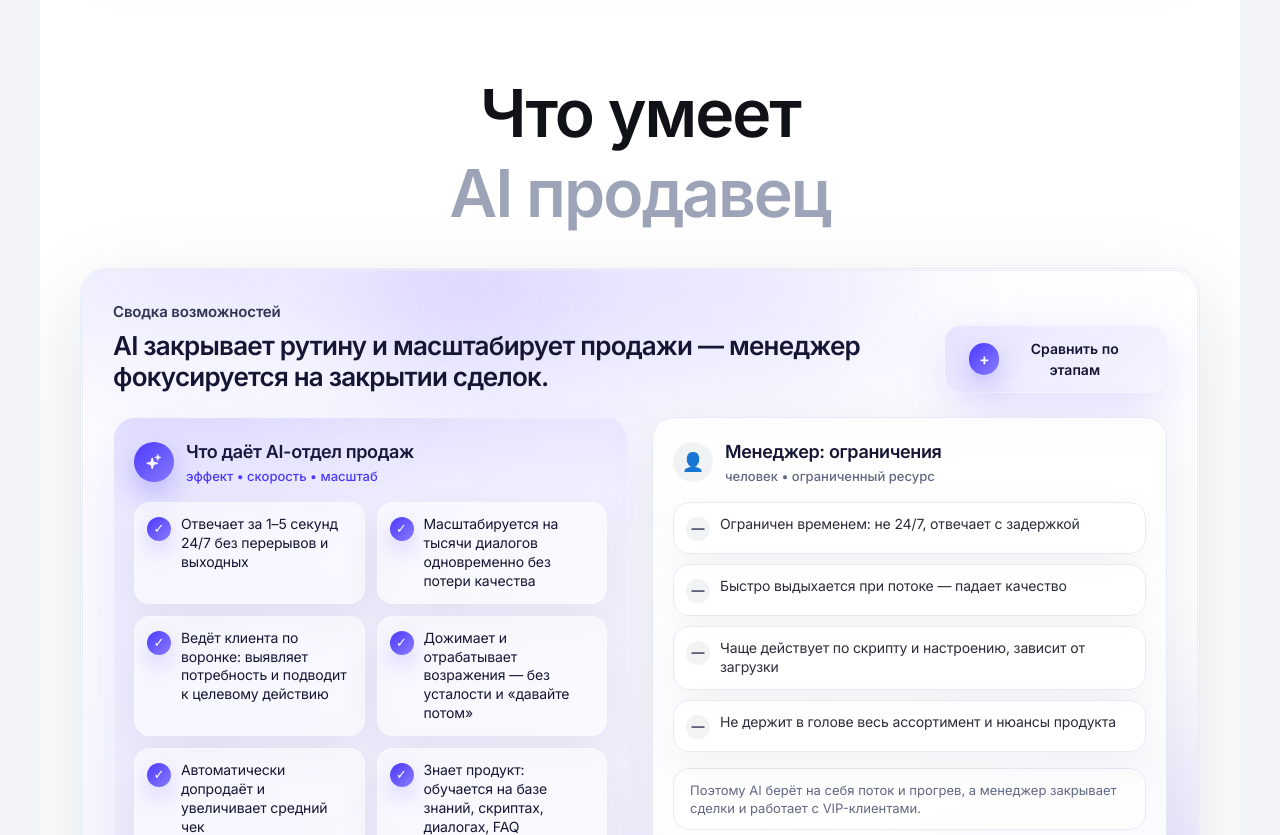
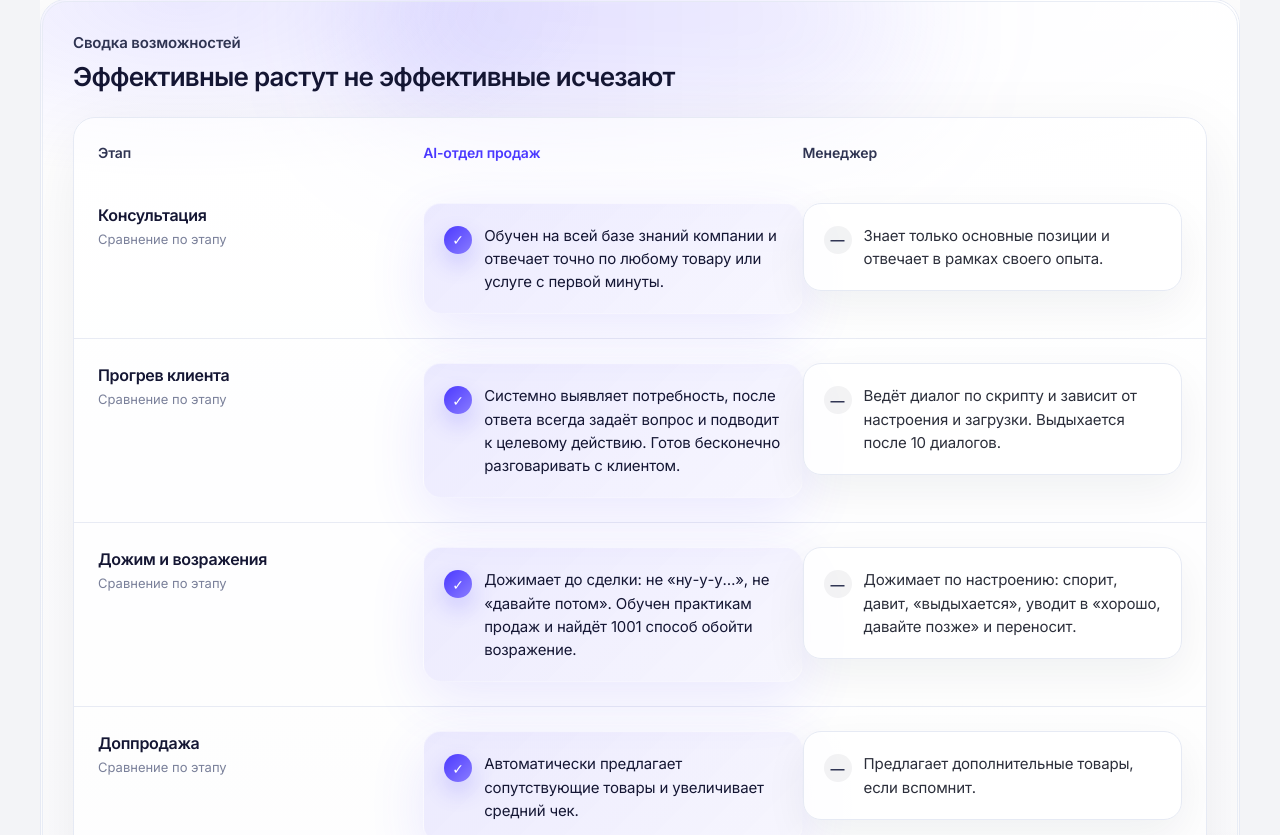
Before and after one commit to m1ke1994/ai, a Vue app: page / in a window 1280 px wide. Shown: the part 1265-2100 px from the top of the page. Built offline with nearby package versions, Linux system fonts and the light colour scheme.

Commit message:
исправил сводку возможностей

```diff
--- a/src/components/WhatSellerCan.vue
+++ b/src/components/WhatSellerCan.vue
@@ -275,22 +275,8 @@ const toggleCompare = async () => {
     </div>
   </div>
 
-          <!-- ✅ Заголовок (как было) -->
-          <div class="px-4 pb-10 pt-12 text-center sm:px-6 sm:pt-16 lg:px-10 lg:pt-20 lg:pb-10">
-            <h2
-              class="text-[34px] font-semibold leading-[1.06] tracking-[-0.03em] text-[#111218] sm:text-[44px] lg:text-[66px] lg:leading-[1.04]"
-            >
-              Что умеет
-            </h2>
-            <p
-              class="mt-2 text-[34px] font-semibold leading-[1.06] tracking-[-0.03em] text-[#9EA4B8] sm:text-[44px] lg:mt-3 lg:text-[66px] lg:leading-[1.04]"
-            >
-              AI продавец
-            </p>
-          </div>
+          <!-- ✅ NEW (вариант 4): Summary + раскрытие деталей -->
 
-          <!-- ✅ NEW (вариант 4): Summary + раскрытие деталей -->
-          <div class="px-4 pb-12 sm:px-6 lg:px-10 lg:pb-16">
     <div
       class="summary-shell relative overflow-hidden rounded-[26px] border border-[#E6EAF4] bg-[linear-gradient(180deg,#FFFFFF_0%,#F7F8FC_100%)] shadow-[0_30px_90px_rgba(18,26,52,0.12)]"
     >
@@ -311,113 +297,22 @@ const toggleCompare = async () => {
       />
 
       <div class="relative p-5 sm:p-6 lg:p-8">
-                <!-- header row -->
-                <div class="flex flex-col gap-4 lg:flex-row lg:items-end lg:justify-between">
-                  <div>
+        <!-- header row (без кнопки) -->
+        <div class="flex flex-col gap-2">
           <div class="text-[14px] font-semibold tracking-[-0.01em] text-[#2F3452] lg:text-[15px]">
             Сводка возможностей
           </div>
-                    <div class="mt-2 max-w-[860px] text-[16px] font-semibold leading-[1.18] tracking-[-0.03em] text-[#141633] sm:text-[20px] lg:text-[26px]">
-                      AI закрывает рутину и масштабирует продажи — менеджер фокусируется на закрытии сделок.
+          <div
+            class="max-w-[980px] text-[16px] font-semibold leading-[1.18] tracking-[-0.03em] text-[#141633] sm:text-[20px] lg:text-[26px]"
+          >
+            Эффективные растут не эффективные исчезают
+
           </div>
         </div>
 
-                  <button
-                    type="button"
-                    @click="toggleCompare"
-                    class="inline-flex items-center justify-center gap-2 rounded-[18px] border border-white/40 bg-[linear-gradient(135deg,rgba(75,57,255,0.12)_0%,rgba(138,125,255,0.08)_100%)] px-5 py-3 text-[14px] font-semibold text-[#141633] shadow-[0_18px_55px_rgba(89,75,255,0.18)] backdrop-blur transition hover:shadow-[0_22px_70px_rgba(89,75,255,0.22)] sm:px-6"
-                  >
-                    <span
-                      class="grid h-8 w-8 place-items-center rounded-full bg-[linear-gradient(135deg,#4B39FF_0%,#8A7DFF_100%)] shadow-[0_10px_24px_rgba(89,75,255,0.30)]"
-                      aria-hidden="true"
-                    >
-                      <span class="text-[16px] text-white">{{ isCompareOpen ? '–' : '+' }}</span>
-                    </span>
-                    <span>{{ isCompareOpen ? 'Скрыть сравнение' : 'Сравнить по этапам' }}</span>
-                  </button>
-                </div>
-
-                <!-- summary grid -->
-                <div class="mt-6 grid gap-4 lg:grid-cols-2 lg:gap-6">
-                  <!-- AI: what you get -->
+        <!-- ✅ ОСТАВЛЯЕМ ТОЛЬКО ТО, ЧТО БЫЛО В РАСКРЫВАЮЩЕМСЯ БЛОКЕ -->
         <div
-                    class="summary-card summary-card--ai relative overflow-hidden rounded-[22px] border border-white/40 bg-[linear-gradient(135deg,rgba(75,57,255,0.10)_0%,rgba(138,125,255,0.06)_100%)] p-4 shadow-[0_22px_70px_rgba(89,75,255,0.14)] sm:p-5"
-                  >
-                    <div class="flex items-center gap-3">
-                      <span
-                        class="grid h-10 w-10 place-items-center rounded-full bg-[linear-gradient(135deg,#4B39FF_0%,#8A7DFF_100%)] shadow-[0_12px_28px_rgba(89,75,255,0.34)]"
-                      >
-                        <img src="/vecor.svg" alt="" class="h-4 w-4 brightness-[5] saturate-0" aria-hidden="true" />
-                      </span>
-                      <div>
-                        <div class="text-[16px] font-semibold tracking-[-0.02em] text-[#141633] sm:text-[18px]">
-                          Что даёт AI-отдел продаж
-                        </div>
-                        <div class="mt-0.5 text-[13px] font-medium text-[#4B39FF]">эффект • скорость • масштаб</div>
-                      </div>
-                    </div>
-
-                    <div class="mt-4 grid gap-2.5 sm:grid-cols-2 sm:gap-3">
-                      <div
-                        v-for="(b, i) in aiSummary"
-                        :key="i"
-                        class="flex items-start gap-2.5 rounded-[16px] border border-white/40 bg-white/55 px-3 py-3 shadow-[0_14px_44px_rgba(18,26,52,0.06)]"
-                      >
-                        <span
-                          class="mt-0.5 grid h-6 w-6 shrink-0 place-items-center rounded-full bg-[linear-gradient(135deg,#4B39FF_0%,#8A7DFF_100%)] shadow-[0_10px_22px_rgba(89,75,255,0.22)]"
-                          aria-hidden="true"
-                        >
-                          <span class="text-[13px] text-white">✓</span>
-                        </span>
-                        <div class="text-[13px] leading-[1.35] tracking-[-0.01em] text-[#141633] sm:text-[14px]">
-                          {{ b }}
-                        </div>
-                      </div>
-                    </div>
-                  </div>
-
-                  <!-- Human limits -->
-                  <div
-                    class="summary-card relative overflow-hidden rounded-[22px] border border-[#E6EAF4] bg-white/75 p-4 shadow-[0_18px_60px_rgba(18,26,52,0.08)] sm:p-5"
-                  >
-                    <div class="flex items-center gap-3">
-                      <span class="grid h-10 w-10 place-items-center rounded-full bg-[#111827]/5">
-                        <span class="text-[18px] font-semibold text-[#2F3452]">👤</span>
-                      </span>
-                      <div>
-                        <div class="text-[16px] font-semibold tracking-[-0.02em] text-[#141633] sm:text-[18px]">
-                          Менеджер: ограничения
-                        </div>
-                        <div class="mt-0.5 text-[13px] font-medium text-[#616782]">человек • ограниченный ресурс</div>
-                      </div>
-                    </div>
-
-                    <div class="mt-4 grid gap-2.5">
-                      <div
-                        v-for="(b, i) in humanLimits"
-                        :key="i"
-                        class="flex items-start gap-2.5 rounded-[16px] border border-[#E6EAF4] bg-white/85 px-3 py-3 shadow-[0_14px_44px_rgba(18,26,52,0.05)]"
-                      >
-                        <span class="mt-0.5 grid h-6 w-6 shrink-0 place-items-center rounded-full bg-[#111827]/5" aria-hidden="true">
-                          <span class="text-[13px] font-semibold text-[#2F3452]">—</span>
-                        </span>
-                        <div class="text-[13px] leading-[1.35] tracking-[-0.01em] text-[#2B2E3A] sm:text-[14px]">
-                          {{ b }}
-                        </div>
-                      </div>
-                    </div>
-
-                    <div class="mt-4 rounded-[16px] border border-[#E6EAF4] bg-white/70 px-4 py-3 text-[13px] leading-[1.4] text-[#616782]">
-                      Поэтому AI берёт на себя поток и прогрев, а менеджер закрывает сделки и работает с VIP-клиентами.
-                    </div>
-                  </div>
-                </div>
-
-                <!-- раскрытие деталей -->
-                <div
-                  ref="compareDetailsRef"
-                  class="mt-6 overflow-hidden rounded-[22px] border border-[#E6EAF4] bg-white/60 shadow-[0_22px_70px_rgba(18,26,52,0.08)] transition-all duration-300 scroll-mt-[110px]"
-                  :class="isCompareOpen ? 'max-h-[9999px] opacity-100' : 'max-h-0 opacity-0'"
+          class="mt-6 overflow-hidden rounded-[22px] border border-[#E6EAF4] bg-white/60 shadow-[0_22px_70px_rgba(18,26,52,0.08)] scroll-mt-[110px]"
         >
           <!-- desktop compare -->
           <div class="hidden lg:block">
@@ -459,9 +354,7 @@ const toggleCompare = async () => {
                 </div>
 
                 <div>
-                          <div
-                            class="rounded-[18px] border border-[#E6EAF4] bg-white/85 p-5 shadow-[0_16px_44px_rgba(18,26,52,0.06)]"
-                          >
+                  <div class="rounded-[18px] border border-[#E6EAF4] bg-white/85 p-5 shadow-[0_16px_44px_rgba(18,26,52,0.06)]">
                     <div class="flex items-start gap-3">
                       <span class="mt-0.5 grid h-7 w-7 shrink-0 place-items-center rounded-full bg-[#111827]/5" aria-hidden="true">
                         <span class="text-[14px] font-semibold text-[#2F3452]">—</span>
@@ -476,7 +369,7 @@ const toggleCompare = async () => {
             </div>
 
             <div class="px-6 pb-6 pt-1 text-center text-[13px] leading-[1.45] text-[#6B7190]">
-                      Детали раскрыты для тех, кто хочет «доказательства»: здесь видно, почему AI выдерживает поток, а менеджер — нет.
+              Детали: почему AI выдерживает поток, а менеджер — нет.
             </div>
           </div>
 
@@ -484,7 +377,7 @@ const toggleCompare = async () => {
           <div class="lg:hidden">
             <div class="px-4 pt-5 sm:px-6">
               <div class="text-[14px] font-semibold tracking-[-0.02em] text-[#141633]">Сравнение по этапам</div>
-                      <div class="mt-1 text-[13px] leading-[1.45] text-[#616782]">Нажми и пролистай — детали ниже.</div>
+              <div class="mt-1 text-[13px] leading-[1.45] text-[#616782]">Прокрути — детали ниже.</div>
             </div>
 
             <div class="mt-4 space-y-4 px-4 pb-6 sm:px-6">
@@ -534,9 +427,7 @@ const toggleCompare = async () => {
         </div>
 
         <!-- subtle footer line -->
-                <div class="mt-6 text-center text-[12px] leading-[1.4] text-[#8A90A8]">
-                  Премиальный формат: сначала — итог и ценность. Детали — по кнопке, без «простыни».
-                </div>
+
       </div>
 
       <!-- luxury border -->
@@ -549,7 +440,7 @@ const toggleCompare = async () => {
           <!-- /NEW -->
         </div>
       </div>
-    </div>
+
   </section>
 </template>
 
```
Lines whose indentation alone changed are shown as unchanged.
